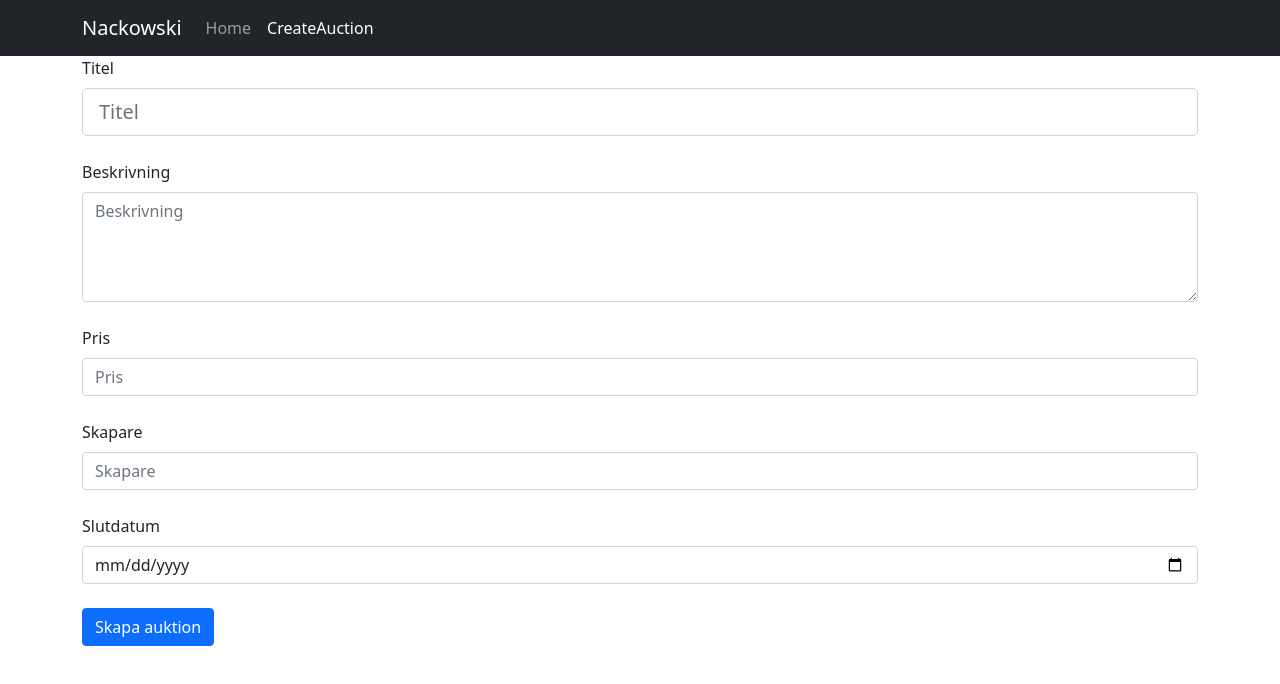
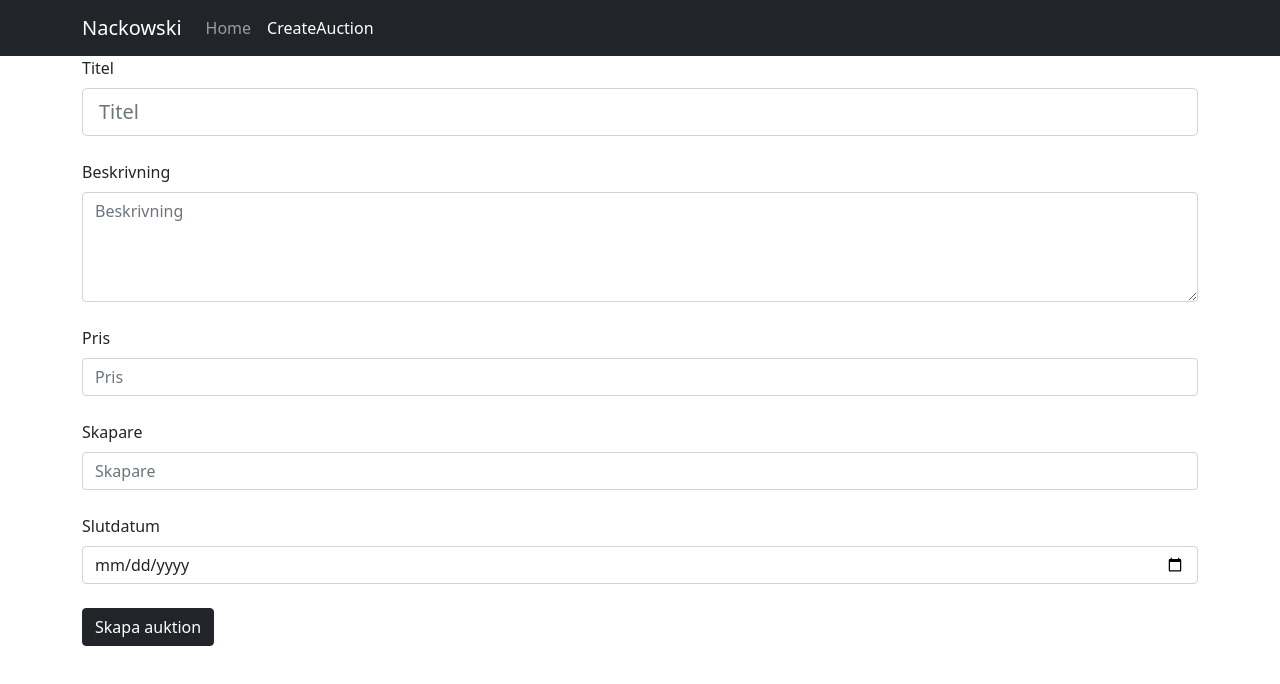
Before and after one commit to Odenstig/Grupparbete, a React (Create React App) app in the folder nackowski-app/: page /create in a window 1280 px wide. Shown: the top 684 px of the page. Built offline with nearby package versions, Linux system fonts and the light colour scheme.

Commit message:
svarta knappar

```diff
--- a/nackowski-app/src/components/AuctionList.jsx
+++ b/nackowski-app/src/components/AuctionList.jsx
@@ -32,7 +32,7 @@ const AuctionList = ({ list }) => {
                     <Card.Text>{auction.SkapadAv}<span style={right}>{auction.Utropspris}</span></Card.Text>
                 </Card.Footer>
 
-                <Button >Mer</Button>
+                <Button className='btn btn-dark'>Mer</Button>
             </Card>
             </div>
         );
--- a/nackowski-app/src/components/Search.jsx
+++ b/nackowski-app/src/components/Search.jsx
@@ -23,7 +23,7 @@ const Search = ({callback}) => {
     return(
         <div style={searchBox}>
             <input type="text" ref={searchVal} style={text} placeholder="Sök.."/>
-            <button style={button} className="btn btn-primary" onClick = {() => {callback(searchVal.current.value)}}>Sök</button>
+            <button style={button} className="btn btn-dark" onClick = {() => {callback(searchVal.current.value)}}>Sök</button>
         </div>);
 };
 
--- a/nackowski-app/src/components/views/CreateAuction.jsx
+++ b/nackowski-app/src/components/views/CreateAuction.jsx
@@ -69,7 +69,7 @@ const CreateAuction = () => {
         <Form.Control type="date" placeholder='Slutdatum' ref={endDate} />
         <br />
 
-        <Button onClick={postAuction}>Skapa auktion</Button>
+        <Button onClick={postAuction} className='btn btn-dark'>Skapa auktion</Button>
 
       </Form>
 
```
